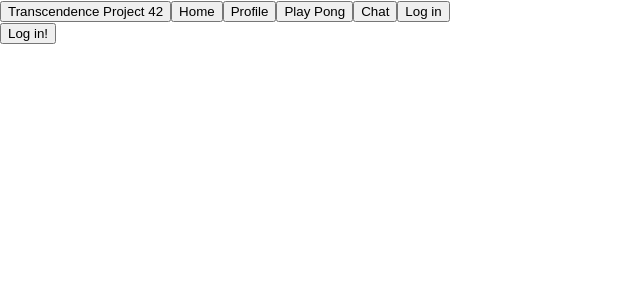
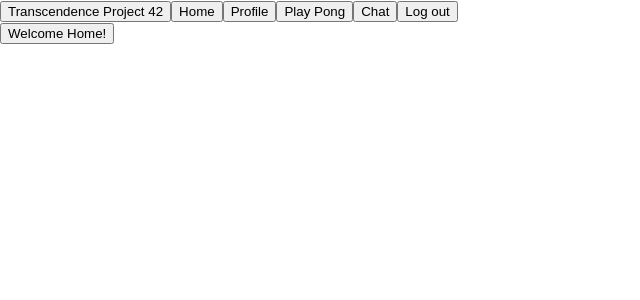
Before and after one commit to mochan42/ft_transcendence, a React (Create React App) app in the folder frontend/: page / in a window 1280 px wide. Before the commit this address led to /login. Shown: the top 300 px of the page, without its empty margins (0-640 px from the left). Built offline with nearby package versions, Linux system fonts and the light colour scheme.

Commit message:
3: Added SmallHeading component.

```diff
--- a/frontend/src/App.tsx
+++ b/frontend/src/App.tsx
@@ -1,4 +1,4 @@
-import React from 'react'
+import React from 'react';
 import { useState } from 'react';
 import { BrowserRouter as Router, Route, Routes } from 'react-router-dom';
 import './App.css';
@@ -8,10 +8,11 @@ import ProtectedRoute from './components/ProtectedRoute';
 import Home from './components/pages/Home';
 import Profile from './components/pages/Profile';
 import LandingPage from './components/pages/LandingPage';
-import About from './components/pages/About'
+import About from './components/pages/About';
+import PageNotFound from './components/pages/PageNotFound';
 
 const App: React.FC = () => {
-	const [isAuth, setIsAuth] = useState(false)
+	const [isAuth, setIsAuth] = useState(true)
 
 		return (
 			<Router>
@@ -25,6 +26,7 @@ const App: React.FC = () => {
 							<Route path='/profile' element={<ProtectedRoute isAuth={isAuth} path='/profile' element={<Profile />} />} />
 							<Route path='/landingpage' element={<ProtectedRoute isAuth={isAuth} path='/landingpage' element={<LandingPage />} />} />
 							<Route path='about' element={<About />} />
+							<Route path='/*' element={<PageNotFound />}/>
 						</Routes>
 					</div>
 				</div>
--- a/frontend/src/components/ui/SmallHeading.tsx
+++ b/frontend/src/components/ui/SmallHeading.tsx
@@ -0,0 +1,11 @@
+import React from 'react';
+
+interface Props extends React.HTMLAttributes<HTMLHeadingElement> {
+  	children: React.ReactNode;
+}
+
+export default function SmallHeading({ children }: Props) {
+  return (
+		<h3>{children}</h3>
+  )
+}
```
